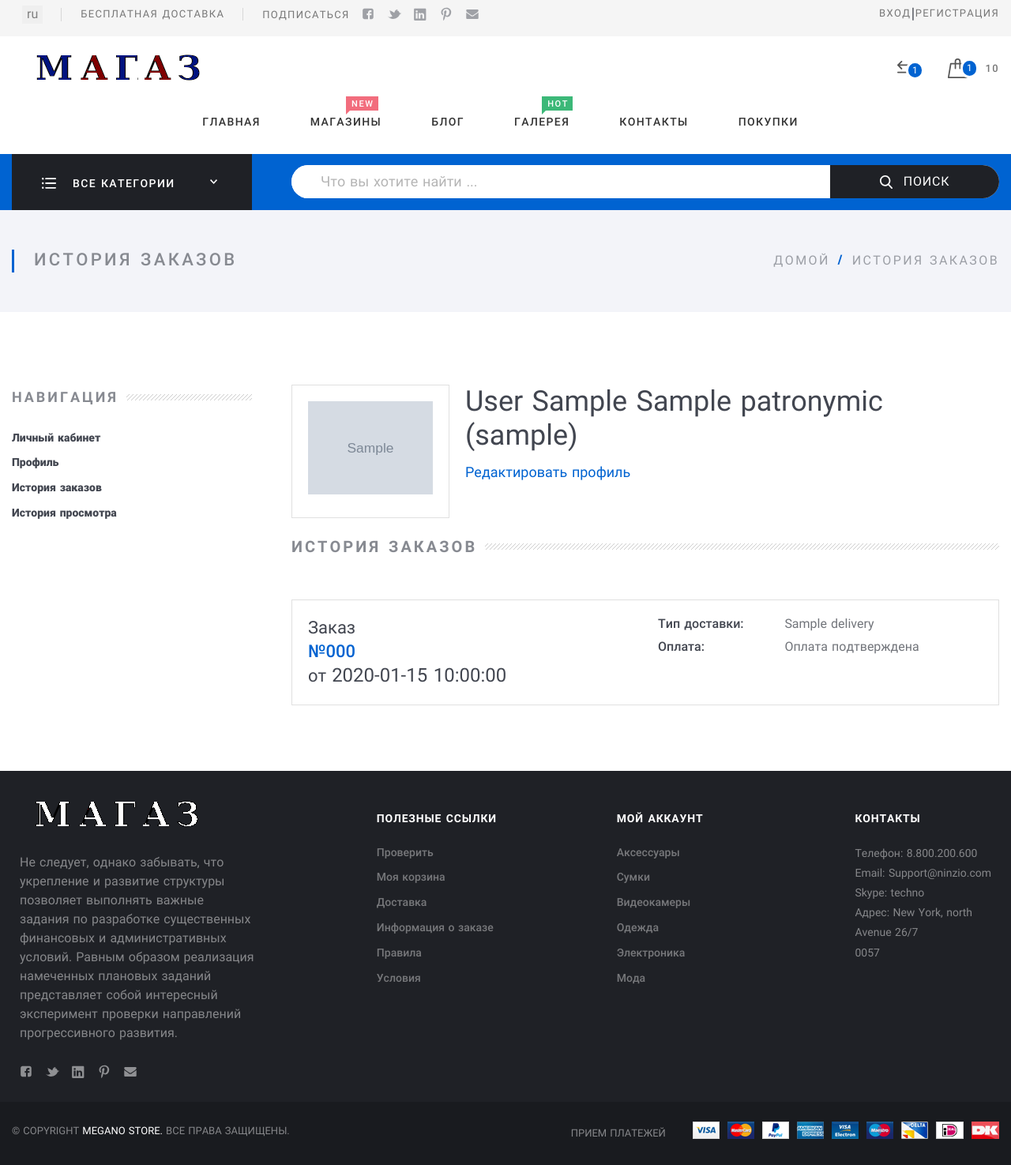
After one commit to dronpavlove/mini-market, a Python web app: template minimarket/templates/accounts/orders.html in a window 1280 px wide. The commit adds this page. Shown: the whole page at 79% size. Run offline with Jinja, Linux system fonts and the light colour scheme; the template is opened without the code that fills it: most values are stand-ins (such as "Sample title", 1, 10 or a date in 2020); grey boxes marked "Sample" are stand-in pictures.

```diff
--- a/minimarket/accounts/urls.py
+++ b/minimarket/accounts/urls.py
@@ -5,7 +5,7 @@ from django.views.generic import TemplateView
 
 from accounts import views
 from accounts.forms import PwdResetForm
-from accounts.views import ProfileView, ProfileEditView, HistoryUserView, LogView
+from accounts.views import ProfileView, ProfileEditView, HistoryUserView, LogView, HistoryOrdersView
 
 urlpatterns = [
     path('registration/', views.registration_view, name='registration'),
@@ -42,4 +42,5 @@ urlpatterns = [
     path('profile/', ProfileView.as_view(), name='profile'),
     path('profile/edit/<int:pk>', ProfileEditView.as_view(), name='profile-edit'),
     path('profile/history/<int:pk>', HistoryUserView.as_view(), name='history_user'),
+    path('profile/orders/', HistoryOrdersView.as_view(), name='history_orders'),
 ]
--- a/minimarket/minimarket/urls.py
+++ b/minimarket/minimarket/urls.py
@@ -18,7 +18,10 @@ from django.urls import path, include
 from django.conf.urls.static import static
 from django.conf import settings
 
+from .views import start_page
+
 urlpatterns = [
+    path('', start_page),
     path('admin/', admin.site.urls),
     path("products/", include("products.urls")),
     path("basket/", include("basket.urls")),
--- /dev/null
+++ b/minimarket/minimarket/views.py
@@ -0,0 +1,5 @@
+from django.shortcuts import render, redirect
+
+
+def start_page(request):
+	return redirect('products/')
--- /dev/null
+++ b/minimarket/templates/accounts/orders.html
@@ -0,0 +1,94 @@
+{%  extends 'base_templates/base.html'  %}
+{% block title %}{{ _('История просмотров') }}{% endblock title %}
+{% block content %}
+
+  <div class="Middle Middle_top">
+    <div class="Middle-top">
+      <div class="wrap">
+        <div class="Middle-header">
+          <h1 class="Middle-title">{{ _('История заказов') }}
+          </h1>
+          <ul class="breadcrumbs Middle-breadcrumbs">
+            <li class="breadcrumbs-item"><a href="/products">{{ _('Домой') }}</a>
+            </li>
+            <li class="breadcrumbs-item breadcrumbs-item_current"><span>{{ _('История заказов') }}</span>
+            </li>
+          </ul>
+        </div>
+      </div>
+    </div>
+    <div class="Section Section_column Section_columnLeft">
+
+      <div class="wrap">
+          {# НАВИГАЦИЯ #}
+          {% include 'base_templates/navigation.html' %}
+          {# ============ #}
+        <div class="Section-content">
+            <div class="Account">
+            <div class="Account-group">
+              <div class="Account-column">
+                <div class="Account-avatar">
+                    {% if client.photo %}
+                    <img src="{{ client.photo.url }}" alt="{{ client.user.username }}"/>
+                    {% else %}
+                       <img src="{{ static('assets/img/icons/user_icon_no_ava.svg') }}" alt="user_icon.svg"/>
+                    {% endif %}
+                </div>
+              </div>
+              <div class="Account-column">
+                <div class="Account-name">
+                        {{ client.user.last_name }} {{ client.user.first_name }}  {{ client.patronymic }} <br>({{ client.user.username }})
+                </div><a class="Account-editLink" href="{{ url('profile-edit', kwargs={'pk': request.user.pk }) }}">{{ _('Редактировать профиль') }}</a>
+              </div>
+            </div>
+              {%  if orders %}
+              <header class="Section-header">
+                <h2 class="Section-title">{{ _('История заказов') }}</h2>
+              </header>
+
+                <div class="Account-group">
+                  <div class="Account-column Account-column_full">
+                      {% for order in orders %}
+                        <div class="Order Order_anons">
+                        <div class="Order-personal">
+                        <div class="row">
+                          <div class="row-block"><a class="Order-title" href="{{ order.clients_check.url }}">{{ _('Заказ') }}&#32;<br><span class="Order-numberOrder">№{{ order.number_order }}</span>&#32;<br>{{ _('от') }}&#32;<span class="Order-dateOrder">{{ order.created_dt }}</span></a>
+                          </div>
+                          <div class="row-block">
+                            <div class="Order-info Order-info_delivery">
+                                {# Тут тоже когда будет доп инфа #}
+                              <div class="Order-infoType">{{ _('Тип доставки:') }}</div>
+                              <div class="Order-infoContent">{{ order.delivery }}</div>
+                            </div>
+                            <div class="Order-info Order-info_pay">
+                              <div class="Order-infoType">{{ _('Оплата:')}}</div>
+                                {% if order.status_pay == False %}
+                              <div class="Order-infoContent">{{ _('Ожидает подтверждение оплаты') }}</div>
+                                {% else %}
+                              <div class="Order-infoContent">{{ _('Оплата подтверждена') }}</div>
+                                {% endif %}
+                            </div>
+
+                          </div>
+                        </div>
+                      </div>
+                    </div>
+                      {% endfor %}
+                  </div>
+                </div>
+              {% else %}
+                <header class="Section-header">
+                  <h2 class="Section-title">{{ _('История Заказов') }}
+                  </h2>
+                </header>
+                <div class="Cards Cards_account">
+                    <h3 class="Middle-title Title_no_order" >{{ _('Заказов еще нет') }}</h3>
+                </div>
+              {% endif %}
+
+          </div>
+        </div>
+      </div>
+    </div>
+  </div>
+{%  endblock %}
--- a/minimarket/templates/base_templates/navigation.html
+++ b/minimarket/templates/base_templates/navigation.html
@@ -11,7 +11,7 @@
                   </li>
                   <li class="menu-item"><a class="menu-link" href="{{ url('profile-edit', kwargs={'pk': client.pk })  }}">{{ _('Профиль') }}</a>
                   </li>
-                  <li class="menu-item"><a class="menu-link" href="#">{{ _('История заказов') }}</a>
+                  <li class="menu-item"><a class="menu-link" href="{{ url('history_orders') }}">{{ _('История заказов') }}</a>
                   </li>
                   <li class="menu-item"><a class="menu-link" href="{{ url('history_user', kwargs={'pk': client.pk }) }}">{{ _('История просмотра') }}</a>
                   </li>
@@ -25,9 +25,9 @@
                       <li class="menu-item">
                         <a class="menu-link" href="/admin/">{{ _('В раздел администрирования') }}</a>
                       </li>
-                      <li class="menu-item">
-                        <a class="menu-link" href="#">{{ _('Импортировать данные') }}</a>
-                      </li>
+<!--                      <li class="menu-item">-->
+<!--                        <a class="menu-link" href="#">{{ _('Импортировать данные') }}</a>-->
+<!--                      </li>-->
                     </ul>
                   </div>
                   {% endif %}
--- a/minimarket/templates/basket/basket.html
+++ b/minimarket/templates/basket/basket.html
@@ -36,7 +36,7 @@
                       <img  src="{{ product.product_photo.first().photo.url  }}"  alt="{{ product.product_photo.first().photo.url }}" width="240" height="160"/>
                   </a>
                   {% else %}
-                  <a class="Cart-pict" href="{{ product_detail_url }}"><img class="Cart-img" src="/static/assets/img/content/home/card.jpg" alt="card.jpg"/></a>
+                  <a class="Cart-pict" href="{{ product_detail_url }}"><img class="Cart-img" src="/media/defolt.png" alt="card.jpg"/></a>
                   {% endif %}
               </div>
 
```
Also changed, not shown: minimarket/accounts/views.py (+24 -2 lines), minimarket/basket/views.py (+6 -3 lines), minimarket/templates/accounts/profile.html (+9 -3 lines), minimarket/templates/products/product_detail.html (+7 -16 lines), minimarket/db.sqlite3, minimarket/media/defolt.png (added).
